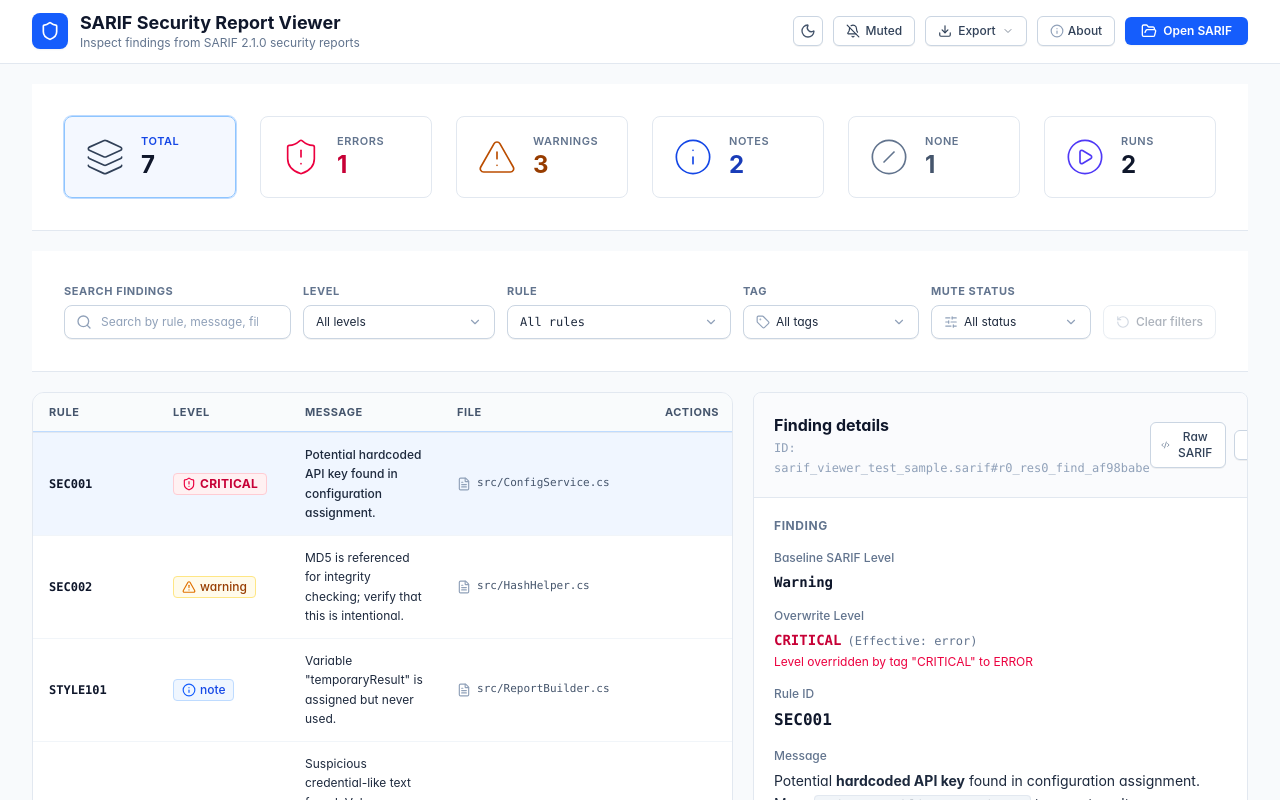
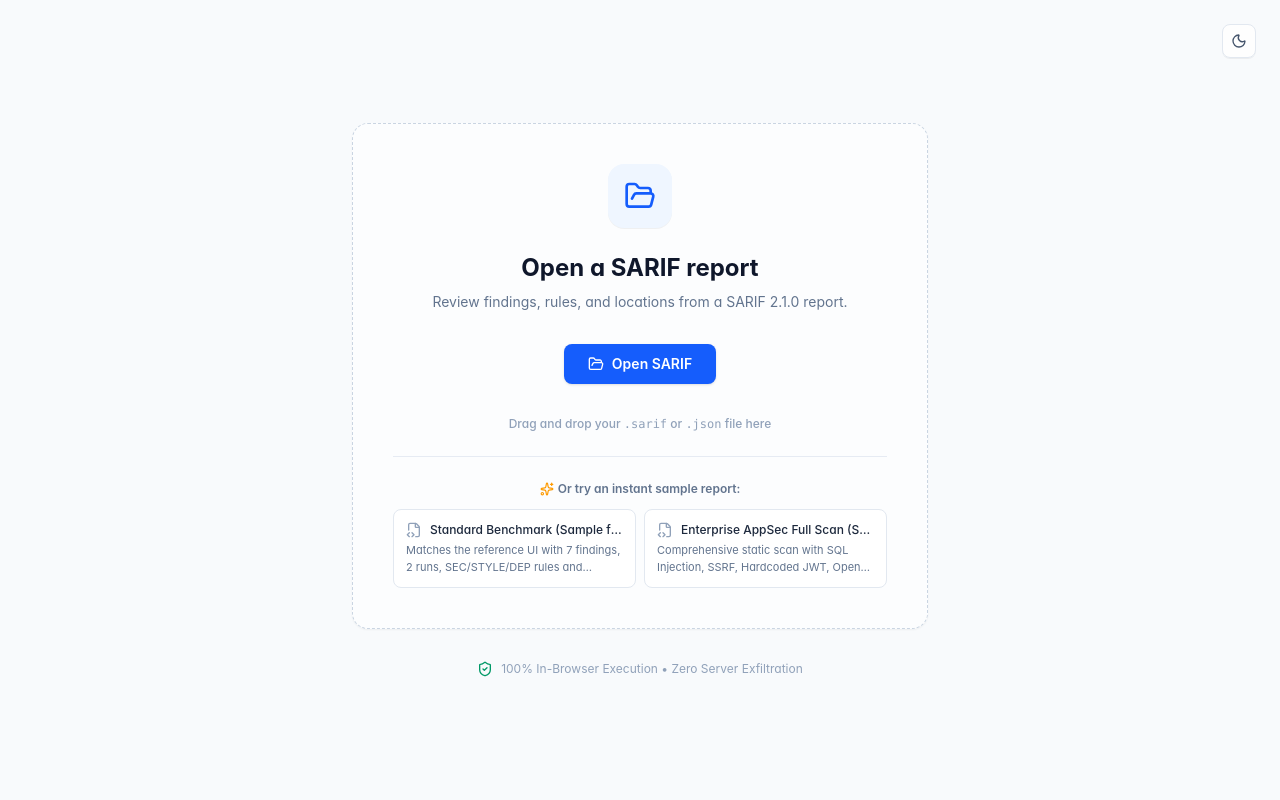
Before and after one commit to angelcamposm/sarif-viewer, a React (Vite) app: page / in a window 1280 px wide. Shown: the top 800 px of the page. Built offline with nearby package versions, Linux system fonts and the light colour scheme.

Commit message:
feat: show welcome screen by default on initial application launch

```diff
--- a/src/App.tsx
+++ b/src/App.tsx
@@ -56,17 +56,8 @@ export const App: React.FC = () => {
     setTheme((prev) => (prev === 'dark' ? 'light' : 'dark'));
   };
 
-  // Raw file state
-  const [rawSarif, setRawSarif] = useState<{ content: string; filename: string } | null>(() => {
-    const defaultSample = SAMPLE_REPORTS[0];
-    if (defaultSample) {
-      return {
-        content: JSON.stringify(defaultSample.data, null, 2),
-        filename: defaultSample.filename,
-      };
-    }
-    return null;
-  });
+  // Raw file state (null by default so the Welcome/EmptyState screen is shown initially)
+  const [rawSarif, setRawSarif] = useState<{ content: string; filename: string } | null>(null);
 
   // Report instance counter for clean unmounting/remounting of tables and panels
   const [reportInstanceId, setReportInstanceId] = useState(0);
```
